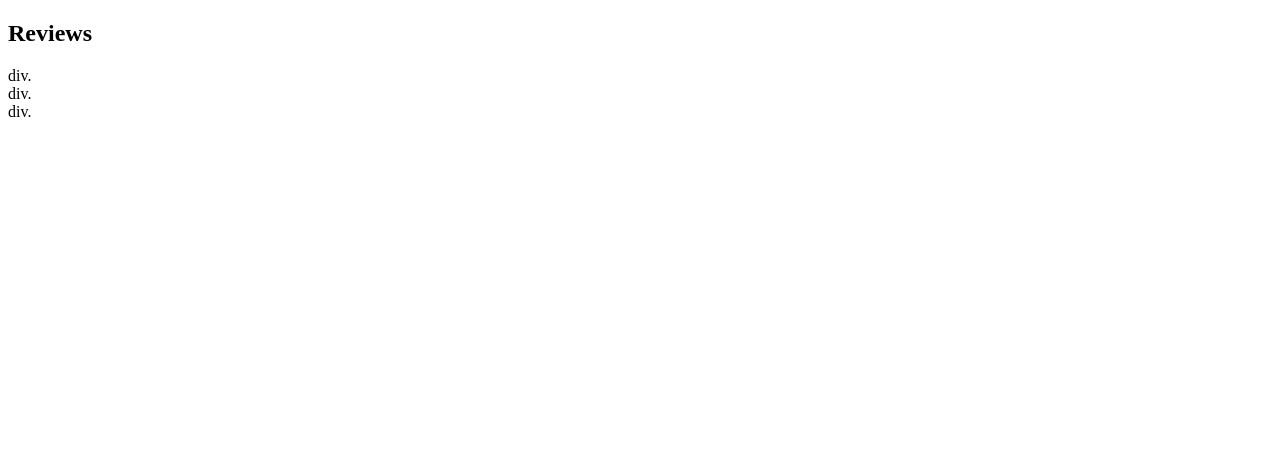
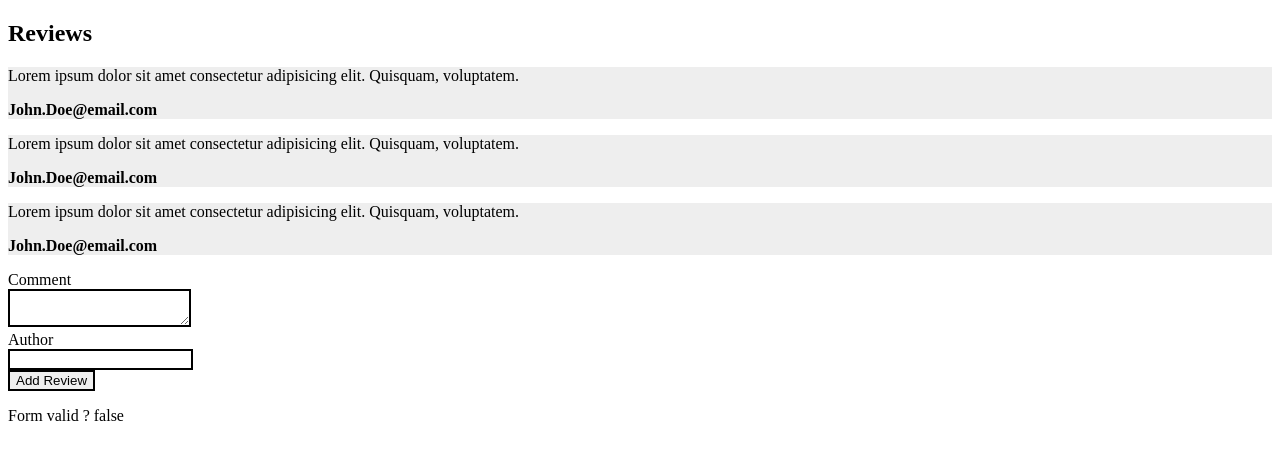
Before and after one commit to eliooooooo/start-angularjs, a website: page index.html in a window 1280 px wide. Drawn offline with nearby package versions, Linux system fonts and the light colour scheme.

Commit message:
for validation

```diff
--- a/app.js
+++ b/app.js
@@ -28,20 +28,28 @@ app.controller('myCtrl', ['$scope', function($scope) {
   $scope.toggleshow = function(){
     $scope.show = !$scope.show;
   }
+  // form submit exemple
+  $scope.form = {};
+  $scope.addReview = function(){
+    $scope.reviews.push($scope.form);
+    $scope.form = {};
+  }
 
   $scope.reviews = [
     {
       comment: 'Lorem ipsum dolor sit amet consectetur adipisicing elit. Quisquam, voluptatem.',
-      by: 'John Doe',
+      by: 'John.Doe@email.com',
     },
     {
       comment: 'Lorem ipsum dolor sit amet consectetur adipisicing elit. Quisquam, voluptatem.',
-      by: 'John Doe',
+      by: 'John.Doe@email.com',
     },
     {
       comment: 'Lorem ipsum dolor sit amet consectetur adipisicing elit. Quisquam, voluptatem.',
-      by: 'John Doe',
+      by: 'John.Doe@email.com',
     }
   ]
 
+
+
 }]);
--- a/index.html
+++ b/index.html
@@ -4,6 +4,7 @@
   <meta charset="UTF-8">
   <meta name="viewport" content="width=device-width, initial-scale=1.0">
   <script src="./node_modules/angular/angular.js"></script>
+  <link rel="stylesheet" href="style.css">
   <title>AngularJs Start</title>
 </head>
 <!-- Toujours appeler l'app en question -->
@@ -13,8 +14,29 @@
   <div ng-controller="myCtrl" >
     <h2>Reviews</h2>
     <div ng-repeat="review in reviews">
-      div.
+      <div class="review">
+        <p> {{ review.comment }} </p>
+        <p><b> {{ review.by }} </b></p>
+      </div>
     </div>
+
+    <form name="ReviewForm" ng-submit= "ReviewForm.$valid && addReview()" novalidate>
+
+      <p> {{ form.comment }} </p>
+      <p> {{ form.by }} </p>
+
+      <label>Comment</label><br>
+      <textarea ng-model="form.comment" required></textarea><br>
+      <label>Author</label><br>
+      <input type="email" ng-model="form.by" required><br>
+
+      <input type="submit" value="Add Review"><br>
+
+      <p> Form valid ? {{ ReviewForm.$valid }} </p>
+
+
+
+    </form>
 
 
   <script src="./app.js" ></script>
--- a/style.css
+++ b/style.css
@@ -0,0 +1,16 @@
+.review {
+    background-color: #EEEEEE;
+}
+
+.ng-invalid.ng-dirty {
+    border-color: red;
+}
+
+.ng-valid.ng-dirty {
+    border-color: green;
+}
+
+input,
+textarea {
+    border: 2px solid;
+}
```
Also changed, not shown: README.md.
